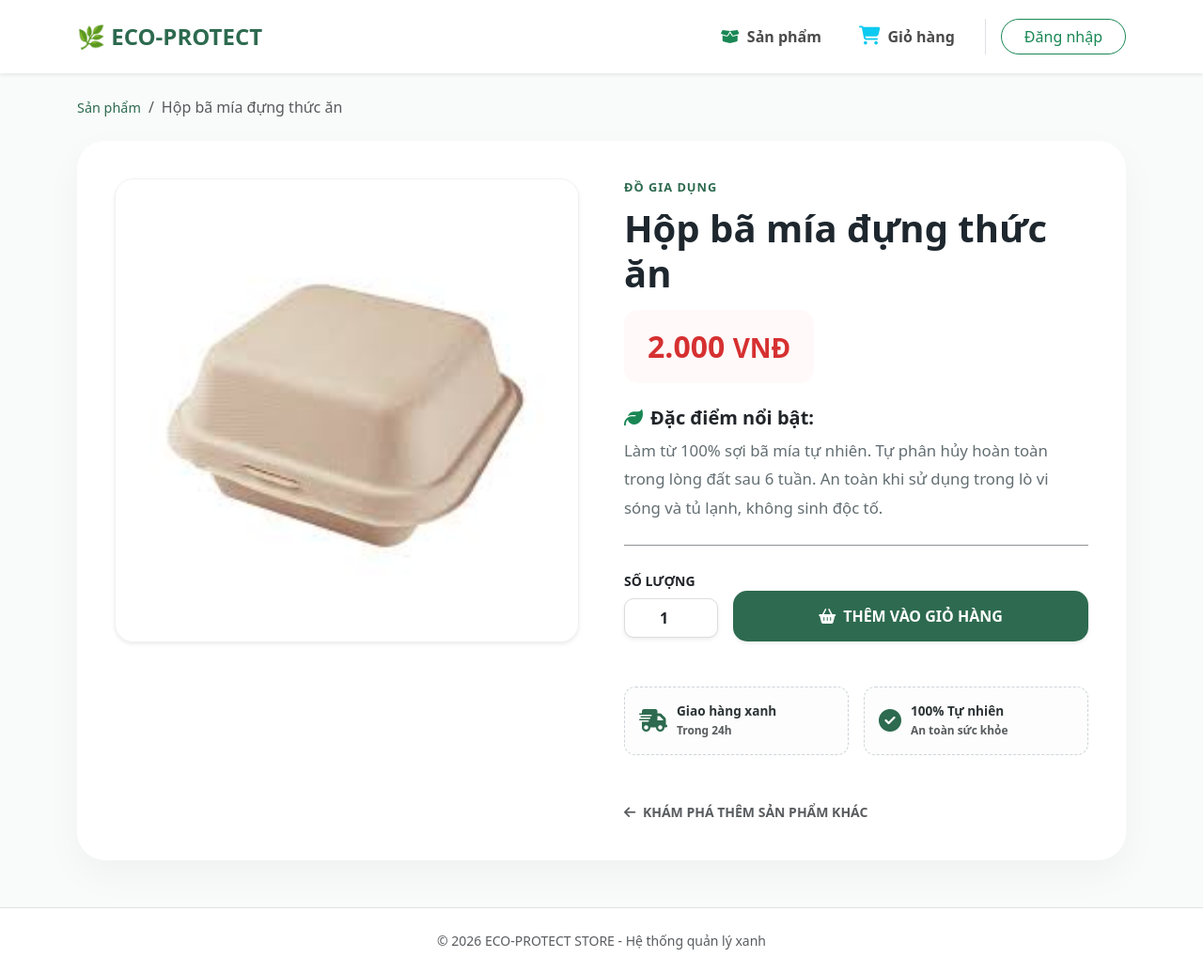
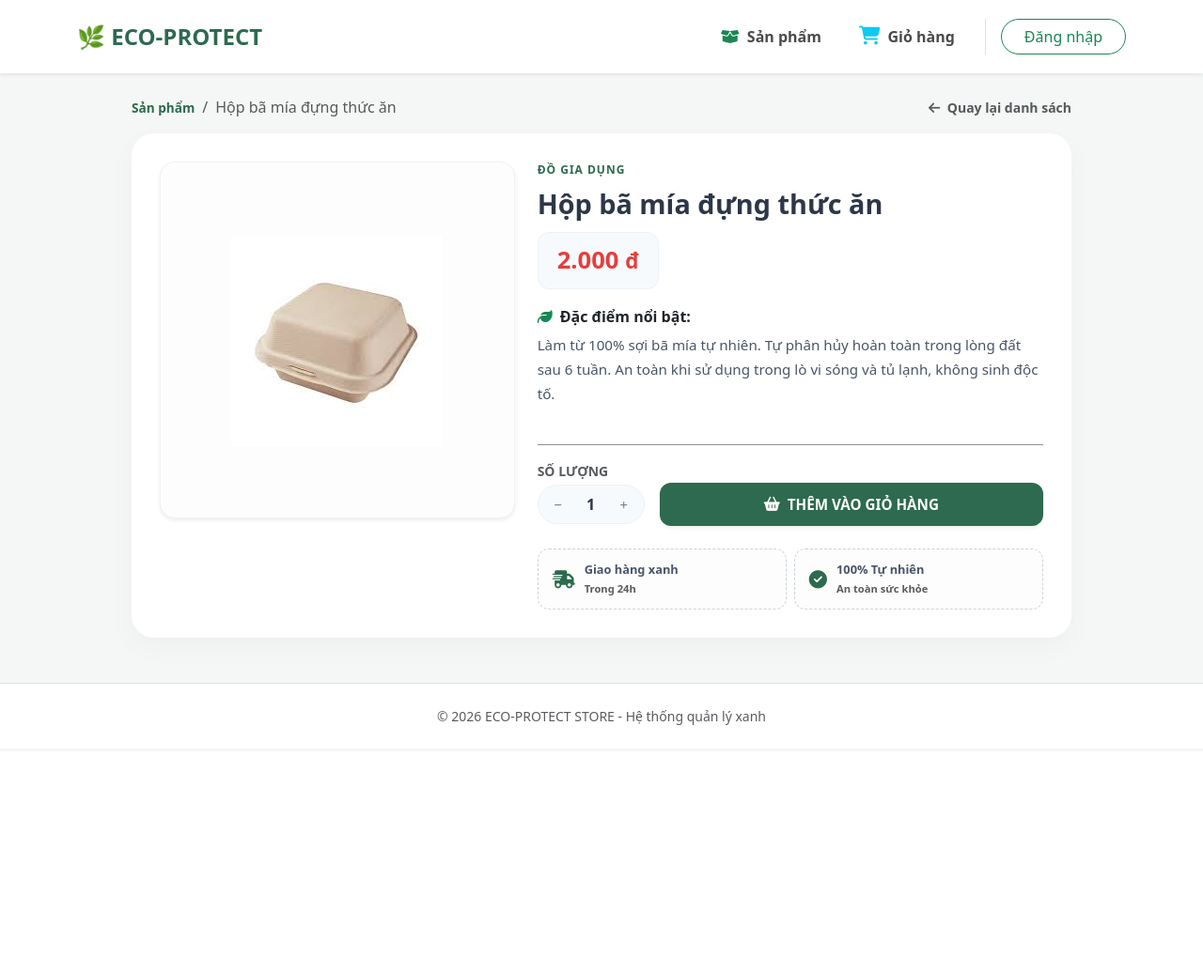
Before and after one commit to KhoaSuyThan/ECO-PROTECTMNM, a PHP site: page /Product/show/1 in a window 1280 px wide. Shown: the whole page at 94% size. After the commit the page ends 772 px from the top, so only its background shows below. Run offline with PHP 8.4, Linux system fonts and the light colour scheme; data comes from the database, SQL or seed files in the repository.

Commit message:
Cải thiện giao diện chi tiết sản phẩm

```diff
--- a/app/views/product/show.php
+++ b/app/views/product/show.php
@@ -5,153 +5,260 @@
         --eco-green: #2d6a4f;
         --eco-dark: #1b4332;
         --eco-light: #d8f3dc;
-        --soft-bg: #f8fbf9;
+        --soft-bg: #f4f7f5;
     }
 
     body { background-color: var(--soft-bg); }
 
-    /* Breadcrumb tinh tế */
-    .breadcrumb-item a { color: var(--eco-green); text-decoration: none; font-size: 0.9rem; }
+    /* Breadcrumb */
+    .breadcrumb-item a { color: var(--eco-green); text-decoration: none; font-size: 0.85rem; font-weight: 600; }
 
-    /* Container Sản phẩm */
+    /* Main Card Container */
     .product-detail-container {
         background: white;
-        border-radius: 30px;
-        box-shadow: 0 15px 40px rgba(0,0,0,0.04);
+        border-radius: 24px;
+        box-shadow: 0 10px 30px rgba(0,0,0,0.03);
         overflow: hidden;
-        padding: 40px;
-        margin-bottom: 50px;
+        padding: 30px;
+        margin-bottom: 40px;
+        max-width: 1000px;
+        margin-left: auto;
+        margin-right: auto;
     }
 
-    /* Hình ảnh sản phẩm */
+    /* Product Image Wrapper */
     .image-wrapper {
         position: relative;
-        border-radius: 20px;
+        border-radius: 16px;
         overflow: hidden;
         background: #fdfdfd;
         border: 1px solid #f1f1f1;
-        transition: 0.3s;
+        height: 380px;
+        display: flex;
+        align-items: center;
+        justify-content: center;
     }
-    .image-wrapper:hover { transform: scale(1.02); }
-    .product-img { width: 100%; height: auto; object-fit: cover; }
 
-    /* Thông tin sản phẩm */
+    .product-img {
+        max-width: 100%;
+        max-height: 100%;
+        object-fit: contain;
+        padding: 10px;
+    }
+
+    /* Content Styling */
     .category-label {
         text-transform: uppercase;
         letter-spacing: 1px;
         font-weight: 700;
-        font-size: 0.8rem;
+        font-size: 0.75rem;
         color: var(--eco-green);
-        margin-bottom: 10px;
+        margin-bottom: 8px;
         display: block;
     }
-    .product-title { font-size: 2.5rem; font-weight: 800; color: #1e272e; margin-bottom: 15px; }
+
+    .product-title {
+        font-size: 1.8rem;
+        font-weight: 800;
+        color: #2d3748;
+        margin-bottom: 12px;
+        line-height: 1.3;
+    }
 
     .price-box {
-        background: #fff9f9;
-        padding: 15px 25px;
-        border-radius: 15px;
+        background: #f7fafc;
+        padding: 10px 20px;
+        border-radius: 12px;
         display: inline-block;
-        margin-bottom: 25px;
-    }
-    .price-value { font-size: 2rem; color: #d63031; font-weight: 800; margin: 0; }
-
-    .description-text { font-size: 1.05rem; line-height: 1.8; color: #636e72; }
-
-    /* Quantity Selector */
-    .qty-input {
-        width: 100px;
-        border-radius: 10px;
-        border: 1px solid #ddd;
-        padding: 8px;
-        text-align: center;
-        font-weight: bold;
+        margin-bottom: 20px;
+        border: 1px solid #edf2f7;
     }
 
-    /* Nút bấm */
+    .price-value {
+        font-size: 1.6rem;
+        color: #e53e3e;
+        font-weight: 800;
+        margin: 0;
+    }
+
+    .description-text {
+        font-size: 0.95rem;
+        line-height: 1.7;
+        color: #4a5568;
+    }
+
+    /* Quantity and Form Styles */
+    .qty-input-container {
+        height: 42px;
+        padding: 0 6px;
+        background: #f7fafc;
+        border-radius: 50px;
+        border: 1px solid #edf2f7;
+        display: inline-flex;
+        align-items: center;
+    }
+
+    .qty-btn {
+        width: 30px;
+        height: 34px;
+        border: none;
+        background: transparent;
+        color: #718096;
+        display: flex;
+        align-items: center;
+        justify-content: center;
+        transition: color 0.2s;
+    }
+    .qty-btn:hover { color: var(--eco-green); }
+
+    .qty-input-field {
+        width: 40px;
+        height: 34px;
+        border: none;
+        background: transparent;
+        text-align: center;
+        font-weight: 700;
+        color: #2d3748;
+        font-size: 1rem;
+    }
+    .qty-input-field:focus { outline: none; }
+
+    /* Remove Spin Buttons */
+    input[type=number].qty-input-field::-webkit-inner-spin-button,
+    input[type=number].qty-input-field::-webkit-outer-spin-button {
+        -webkit-appearance: none;
+        margin: 0;
+    }
+
+    /* Buy button */
     .btn-buy {
         background: var(--eco-green);
         color: white;
         border: none;
-        padding: 15px 40px;
-        border-radius: 15px;
+        padding: 12px 30px;
+        border-radius: 12px;
         font-weight: 700;
-        transition: 0.3s;
+        font-size: 0.95rem;
+        transition: all 0.3s;
     }
-    .btn-buy:hover { background: var(--eco-dark); transform: translateY(-3px); box-shadow: 0 10px 20px rgba(45, 106, 79, 0.2); color: white;}
+    .btn-buy:hover {
+        background: var(--eco-dark);
+        box-shadow: 0 6px 15px rgba(45, 106, 79, 0.2);
+        color: white;
+    }
 
-    /* Trust Badges */
+    /* Trust Badge */
     .trust-badge {
         display: flex;
         align-items: center;
         gap: 10px;
-        padding: 15px;
+        padding: 12px 15px;
         border-radius: 12px;
         background: #fcfdfc;
         border: 1px dashed #ced4da;
     }
-    .trust-badge i { color: var(--eco-green); font-size: 1.5rem; }
-    .trust-badge span { font-size: 0.85rem; font-weight: 600; color: #2d3436; }
+    .trust-badge i { color: var(--eco-green); font-size: 1.2rem; }
+    .trust-badge span { font-size: 0.8rem; font-weight: 600; color: #4a5568; }
+
+    /* Admin Action panel */
+    .admin-detail-panel {
+        background: #fffaf0;
+        border: 1px solid #feebc8;
+        border-radius: 12px;
+        padding: 15px;
+        margin-bottom: 25px;
+    }
 </style>
 
 <div class="container mt-4">
     <!-- Breadcrumb -->
-    <nav aria-label="breadcrumb" class="mb-4">
-        <ol class="breadcrumb">
+    <div class="max-width-container d-flex justify-content-between align-items-center mb-3" style="max-width: 1000px; margin: 0 auto;">
+        <nav aria-label="breadcrumb">
+            <ol class="breadcrumb mb-0">
                 <li class="breadcrumb-item"><a href="/Product/list">Sản phẩm</a></li>
                 <li class="breadcrumb-item active" aria-current="page"><?php echo htmlspecialchars($product->name); ?></li>
             </ol>
         </nav>
 
+        <!-- Back Link -->
+        <a href="/Product/list" class="text-decoration-none text-muted small fw-bold">
+            <i class="fas fa-arrow-left me-1"></i> Quay lại danh sách
+        </a>
+    </div>
+
     <div class="product-detail-container">
-        <div class="row g-5">
-            <!-- Cột trái: Hình ảnh -->
-            <div class="col-lg-6">
+        <!-- Admin quick panel if logged in -->
+        <?php if (isset($_SESSION['user']) && $_SESSION['user']['role'] === 'admin'): ?>
+            <div class="admin-detail-panel d-flex justify-content-between align-items-center">
+                <span class="text-warning-dark fw-bold"><i class="fas fa-user-shield me-2"></i>Chế độ quản trị viên</span>
+                <div class="d-flex gap-2">
+                    <a href="/Product/edit/<?php echo $product->id; ?>" class="btn btn-sm btn-outline-success rounded-pill px-3">
+                        <i class="fas fa-pen me-1"></i> Chỉnh sửa
+                    </a>
+                    <a href="/Product/delete/<?php echo $product->id; ?>"
+                       class="btn btn-sm btn-outline-danger rounded-pill px-3"
+                       onclick="return confirm('Bạn có chắc muốn xóa sản phẩm này?')">
+                        <i class="fas fa-trash-alt me-1"></i> Xóa bỏ
+                    </a>
+                </div>
+            </div>
+        <?php endif; ?>
+
+        <div class="row g-4">
+            <!-- Cột trái: Hình ảnh giới hạn chiều cao -->
+            <div class="col-md-5">
                 <div class="image-wrapper shadow-sm">
                     <?php if (!empty($product->image)): ?>
-                        <img src="/<?php echo $product->image; ?>" class="product-img" alt="Sản phẩm">
+                        <img src="/<?php echo $product->image; ?>" class="product-img" alt="<?php echo htmlspecialchars($product->name); ?>">
                     <?php else: ?>
-                        <div class="p-5 text-center bg-light">
-                            <i class="fas fa-image fa-10x text-muted opacity-25"></i>
-                            <p class="mt-3 text-muted">Chưa có hình ảnh sản phẩm</p>
+                        <div class="p-5 text-center bg-light w-100 h-100 d-flex flex-column align-items-center justify-content-center">
+                            <i class="fas fa-image fa-5x text-muted opacity-25"></i>
+                            <p class="mt-2 text-muted small">Chưa có hình ảnh</p>
                         </div>
                     <?php endif; ?>
                 </div>
             </div>
 
-            <!-- Cột phải: Thông tin -->
-            <div class="col-lg-6">
+            <!-- Cột phải: Thông tin gọn gàng -->
+            <div class="col-md-7 d-flex flex-column justify-content-between">
+                <div>
                     <span class="category-label"><?php echo htmlspecialchars($product->category_name ?? 'Eco Store'); ?></span>
                     <h1 class="product-title"><?php echo htmlspecialchars($product->name); ?></h1>
 
                     <div class="price-box">
-                    <p class="price-value"><?php echo number_format($product->price, 0, ',', '.'); ?> <small>VNĐ</small></p>
+                        <p class="price-value"><?php echo number_format($product->price, 0, ',', '.'); ?> <small>đ</small></p>
                     </div>
 
                     <div class="mb-4">
-                    <h5 class="fw-bold text-dark"><i class="fas fa-leaf me-2 text-success"></i>Đặc điểm nổi bật:</h5>
-                    <p class="description-text">
+                        <h6 class="fw-bold text-dark mb-2"><i class="fas fa-leaf me-2 text-success"></i>Đặc điểm nổi bật:</h6>
+                        <p class="description-text mb-0">
                             <?php echo nl2br(htmlspecialchars($product->description)); ?>
                         </p>
                     </div>
+                </div>
 
-                <hr class="my-4 opacity-50">
+                <div>
+                    <hr class="my-3 opacity-50">
 
-                <!-- Số lượng và Nút mua -->
-                <div class="d-flex align-items-center gap-3 mb-5">
+                    <!-- Form Thêm vào giỏ hàng thực tế -->
+                    <form action="/Product/addToCart/<?php echo $product->id; ?>" method="POST" class="d-flex align-items-center gap-3 mb-4">
                         <div>
-                        <label class="small fw-bold d-block mb-2">SỐ LƯỢNG</label>
-                        <input type="number" value="1" min="1" class="form-control qty-input shadow-sm">
+                            <span class="small fw-bold d-block mb-1 text-muted">SỐ LƯỢNG</span>
+                            <div class="qty-input-container">
+                                <button type="button" class="qty-btn" onclick="let input = this.nextElementSibling; if(input.value > 1) input.value--;"><i class="fas fa-minus" style="font-size: 9px;"></i></button>
+                                <input type="number" name="quantity" value="1" min="1" class="qty-input-field qty-input">
+                                <button type="button" class="qty-btn" onclick="this.previousElementSibling.value++;"><i class="fas fa-plus" style="font-size: 9px;"></i></button>
+                            </div>
                         </div>
                         <div class="flex-grow-1 pt-4">
-                        <button class="btn-buy w-100 shadow-sm">
-                            <i class="fas fa-shopping-basket me-2"></i>THÊM VÀO GIỎ HÀNG
+                            <button type="submit" class="btn-buy w-100 shadow-sm d-flex align-items-center justify-content-center gap-2">
+                                <i class="fas fa-shopping-basket"></i> THÊM VÀO GIỎ HÀNG
                             </button>
                         </div>
-                </div>
+                    </form>
 
                     <!-- Trust Badges Section -->
-                <div class="row g-3">
+                    <div class="row g-2">
                         <div class="col-6">
                             <div class="trust-badge">
                                 <i class="fas fa-shipping-fast"></i>
@@ -165,12 +272,6 @@
                             </div>
                         </div>
                     </div>
-
-                <!-- Quay lại -->
-                <div class="mt-5">
-                    <a href="/Product/list" class="text-decoration-none text-muted small fw-bold">
-                        <i class="fas fa-arrow-left me-1"></i> KHÁM PHÁ THÊM SẢN PHẨM KHÁC
-                    </a>
                 </div>
             </div>
         </div>
```
Lines whose indentation alone changed are shown as unchanged.
